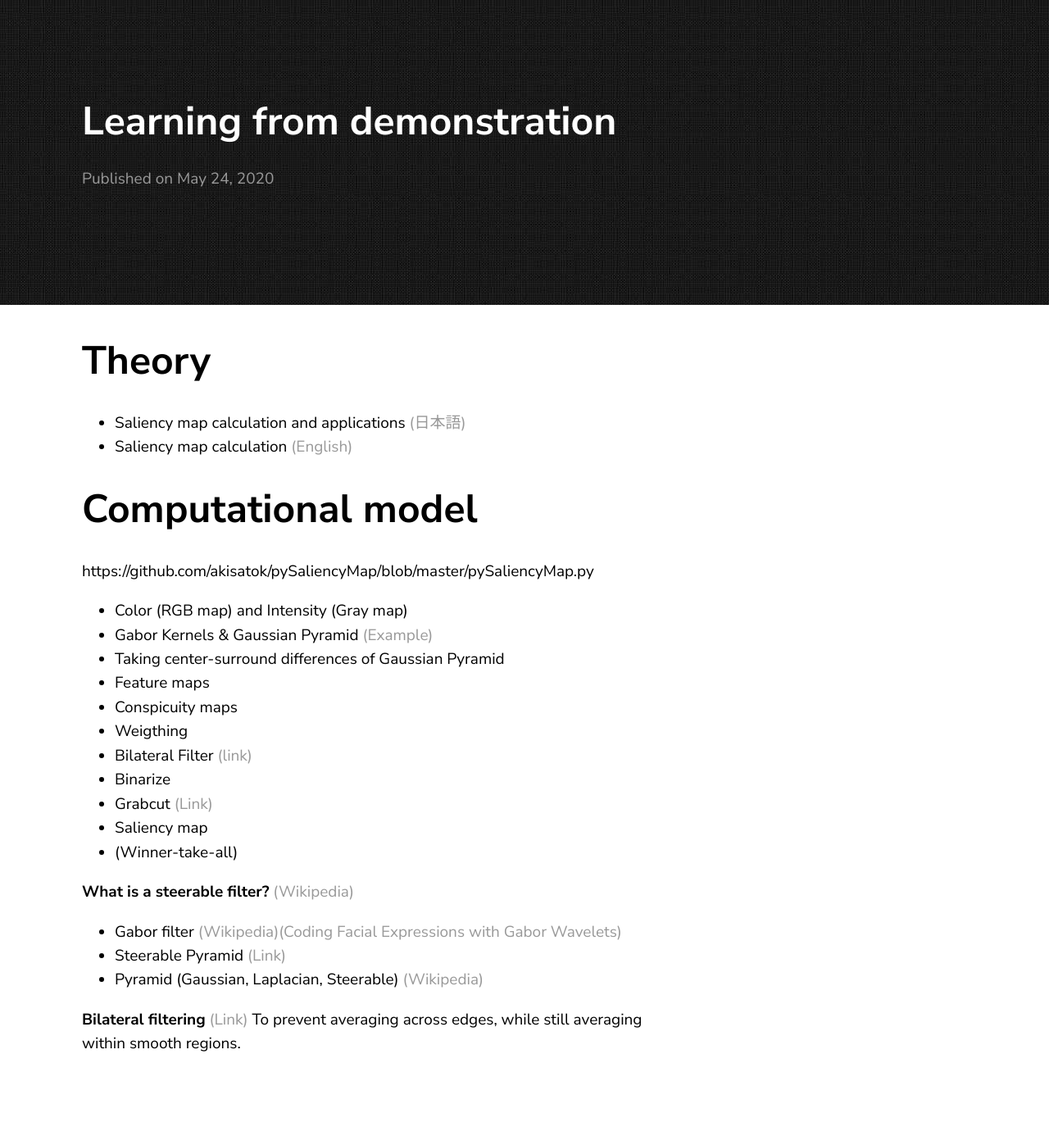
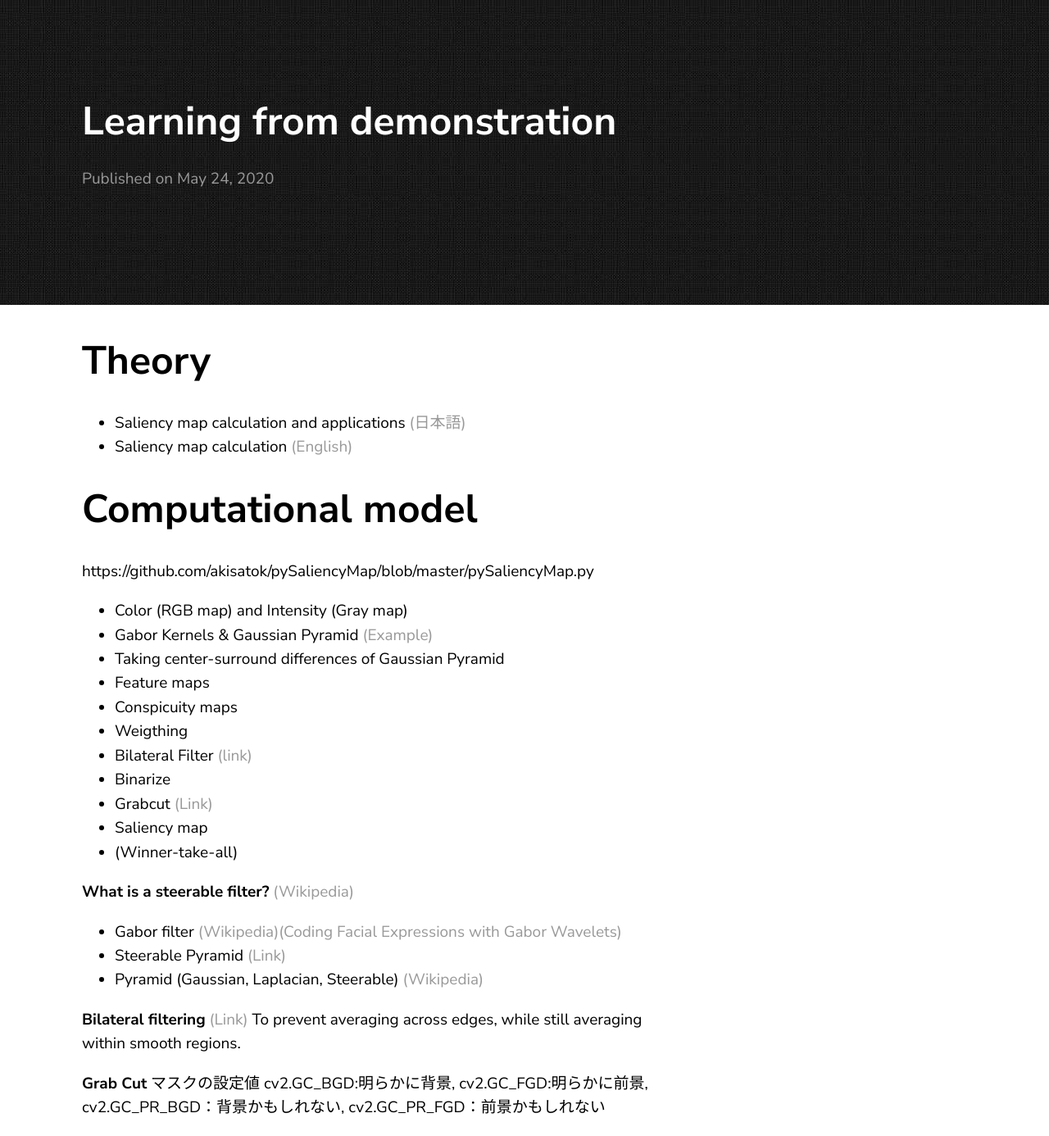
Before and after one commit to jluis9796/jluis9796.github.io, a Jekyll site: the page built from _posts/2020-06-03-saliency-map.markdown, in a window 1280 px wide. Shown: the whole page at 82% size. Built offline with Jekyll 4.4.1, drawn with Linux system fonts in a browser that asks for light colours; before the commit the page ends 1308 px from its top, so only the background shows below that.

Commit message:
Update 2020-06-03-saliency-map.markdown

```diff
--- a/_posts/2020-06-03-saliency-map.markdown
+++ b/_posts/2020-06-03-saliency-map.markdown
@@ -29,3 +29,6 @@ https://github.com/akisatok/pySaliencyMap/blob/master/pySaliencyMap.py
 
 **Bilateral filtering** <a href="http://homepages.inf.ed.ac.uk/rbf/CVonline/LOCAL_COPIES/MANDUCHI1/Bilateral_Filtering.html">(Link)</a>
 To prevent averaging across edges, while still averaging within smooth regions.
+
+**Grab Cut**
+マスクの設定値 cv2.GC_BGD:明らかに背景, cv2.GC_FGD:明らかに前景, cv2.GC_PR_BGD：背景かもしれない, cv2.GC_PR_FGD：前景かもしれない
```
